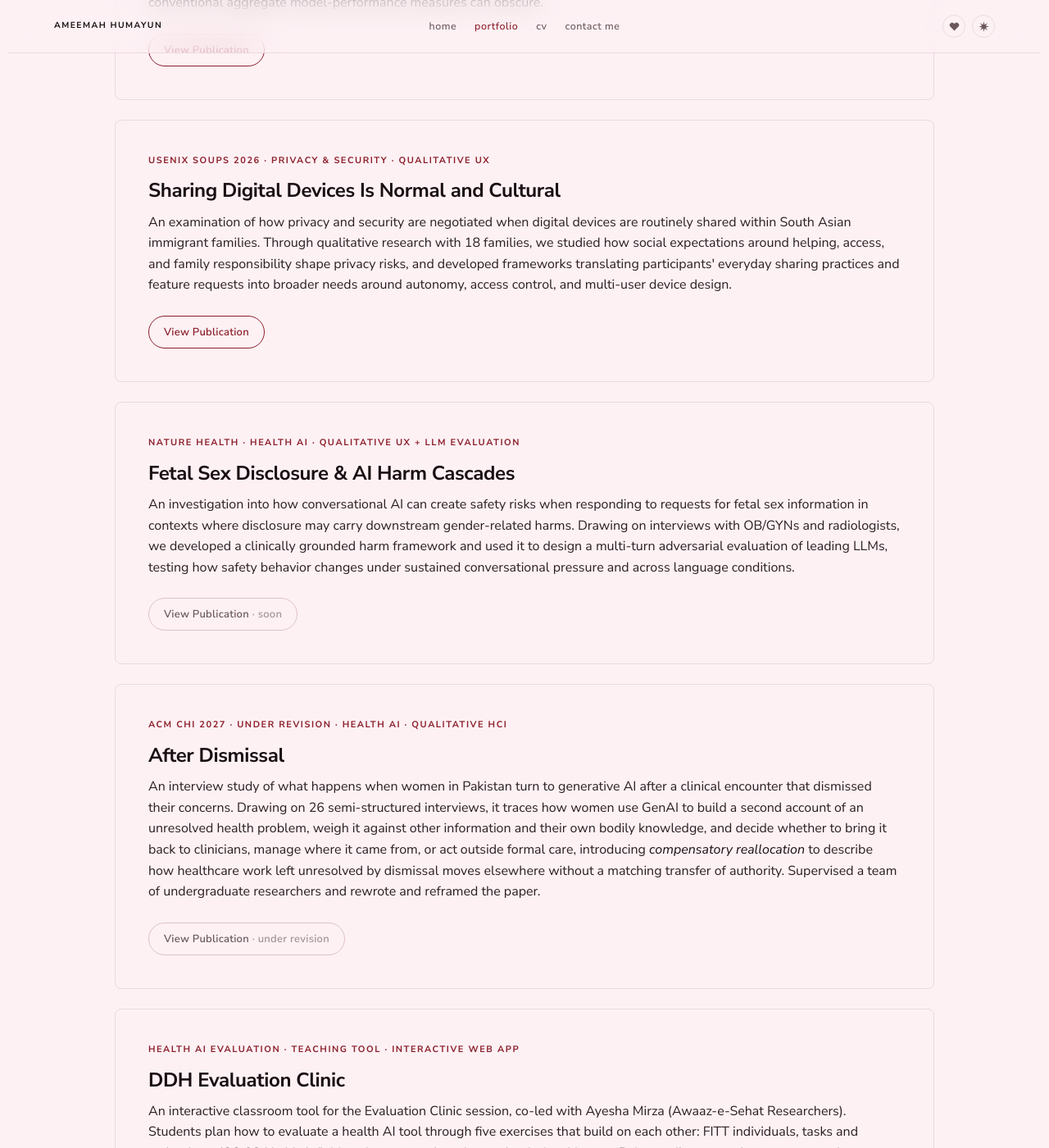
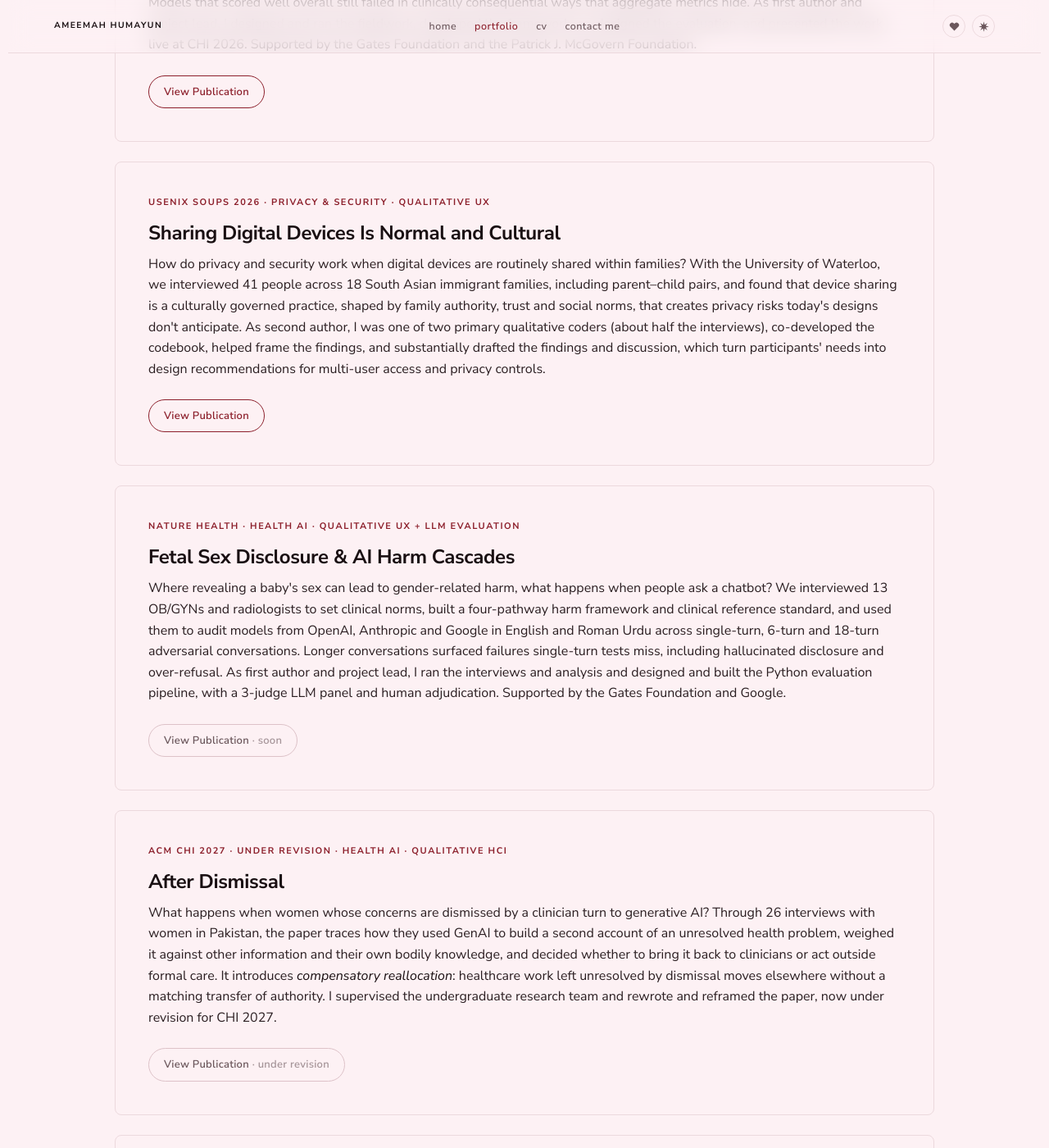
Before and after one commit to ameemahumayun/ameemahumayun.github.io, a Jekyll site: the page built from portfolio/index.html, in a window 1280 px wide and 1400 px high, scrolled down 490 px. Shown: the whole window at 82% size. Built offline with Jekyll 4.4.1, drawn with Linux system fonts in a browser that asks for light colours; some of the changed text lies outside the part shown.

Commit message:
Portfolio: rewrite the four paper entries around question, finding, role
Each publication entry (Beyond Euphemisms, Sharing Digital Devices,
Fetal Sex Disclosure, After Dismissal) is now about 100 words in the
same shape: the question, what was done, what it found, Ameemah's role
(first author and lead, second author and coder/writer, or supervisor
who rewrote and reframed), and its reach (venue, live CHI talk,
funders). Facts are drawn from the CV and the papers.

Co-Authored-By: Claude Opus 5.5 <noreply@anthropic.com>
Claude-Session: https://claude.ai/code/session_01RzgRSrTmedEEfQSDh9yj4S

```diff
--- a/_data/work.yml
+++ b/_data/work.yml
@@ -40,7 +40,7 @@
 - meta: "ACM CHI 2026 · Health AI · Qualitative UX + LLM Evaluation"
   title: "Beyond Euphemisms"
   type: publication
-  desc: "A study of how LLMs interpret culturally specific, indirect, and euphemistic language used to discuss sexual, reproductive, and maternal health in Pakistan. Combining field observations, interviews, focus groups, and systematic evaluation of five LLMs, we developed a Domain–Approach framework for characterizing indirect communication and identified failure modes that conventional aggregate model-performance measures can obscure."
+  desc: "How do LLMs handle the indirect, euphemistic language women in Pakistan use to talk about sexual and reproductive health? Through 40 clinician–patient observations, 22 interviews and 5 focus groups, we built a Domain–Approach framework for indirect health language, then evaluated 5 LLMs on 71 culturally grounded Roman Urdu utterances with gynecologist validation. Models that scored well overall still failed in clinically consequential ways that aggregate metrics hide. As first author and project lead, I designed and ran the fieldwork, developed the framework, co-designed the evaluation, and presented the work live at CHI 2026. Supported by the Gates Foundation and the Patrick J. McGovern Foundation."
   links:
     - label: "View Publication"
       url: "https://doi.org/10.1145/3772318.3791315"
@@ -50,7 +50,7 @@
 - meta: "USENIX SOUPS 2026 · Privacy &amp; Security · Qualitative UX"
   title: "Sharing Digital Devices Is Normal and Cultural"
   type: publication
-  desc: "An examination of how privacy and security are negotiated when digital devices are routinely shared within South Asian immigrant families. Through qualitative research with 18 families, we studied how social expectations around helping, access, and family responsibility shape privacy risks, and developed frameworks translating participants' everyday sharing practices and feature requests into broader needs around autonomy, access control, and multi-user device design."
+  desc: "How do privacy and security work when digital devices are routinely shared within families? With the University of Waterloo, we interviewed 41 people across 18 South Asian immigrant families, including parent–child pairs, and found that device sharing is a culturally governed practice, shaped by family authority, trust and social norms, that creates privacy risks today's designs don't anticipate. As second author, I was one of two primary qualitative coders (about half the interviews), co-developed the codebook, helped frame the findings, and substantially drafted the findings and discussion, which turn participants' needs into design recommendations for multi-user access and privacy controls."
   links:
     - label: "View Publication"
       url: "https://www.usenix.org/conference/soups2026/presentation/shanza"
@@ -60,7 +60,7 @@
 - meta: "Nature Health · Health AI · Qualitative UX + LLM Evaluation"
   title: "Fetal Sex Disclosure &amp; AI Harm Cascades"
   type: publication
-  desc: "An investigation into how conversational AI can create safety risks when responding to requests for fetal sex information in contexts where disclosure may carry downstream gender-related harms. Drawing on interviews with OB/GYNs and radiologists, we developed a clinically grounded harm framework and used it to design a multi-turn adversarial evaluation of leading LLMs, testing how safety behavior changes under sustained conversational pressure and across language conditions."
+  desc: "Where revealing a baby's sex can lead to gender-related harm, what happens when people ask a chatbot? We interviewed 13 OB/GYNs and radiologists to set clinical norms, built a four-pathway harm framework and clinical reference standard, and used them to audit models from OpenAI, Anthropic and Google in English and Roman Urdu across single-turn, 6-turn and 18-turn adversarial conversations. Longer conversations surfaced failures single-turn tests miss, including hallucinated disclosure and over-refusal. As first author and project lead, I ran the interviews and analysis and designed and built the Python evaluation pipeline, with a 3-judge LLM panel and human adjudication. Supported by the Gates Foundation and Google."
   links:
     - label: "View Publication"
       pending: true
@@ -69,7 +69,7 @@
 - meta: "ACM CHI 2027 · Under Revision · Health AI · Qualitative HCI"
   title: "After Dismissal"
   type: publication
-  desc: "An interview study of what happens when women in Pakistan turn to generative AI after a clinical encounter that dismissed their concerns. Drawing on 26 semi-structured interviews, it traces how women use GenAI to build a second account of an unresolved health problem, weigh it against other information and their own bodily knowledge, and decide whether to bring it back to clinicians, manage where it came from, or act outside formal care, introducing <em>compensatory reallocation</em> to describe how healthcare work left unresolved by dismissal moves elsewhere without a matching transfer of authority. Supervised a team of undergraduate researchers and rewrote and reframed the paper."
+  desc: "What happens when women whose concerns are dismissed by a clinician turn to generative AI? Through 26 interviews with women in Pakistan, the paper traces how they used GenAI to build a second account of an unresolved health problem, weighed it against other information and their own bodily knowledge, and decided whether to bring it back to clinicians or act outside formal care. It introduces <em>compensatory reallocation</em>: healthcare work left unresolved by dismissal moves elsewhere without a matching transfer of authority. I supervised the undergraduate research team and rewrote and reframed the paper, now under revision for CHI 2027."
   links:
     - label: "View Publication"
       pending: true
```
